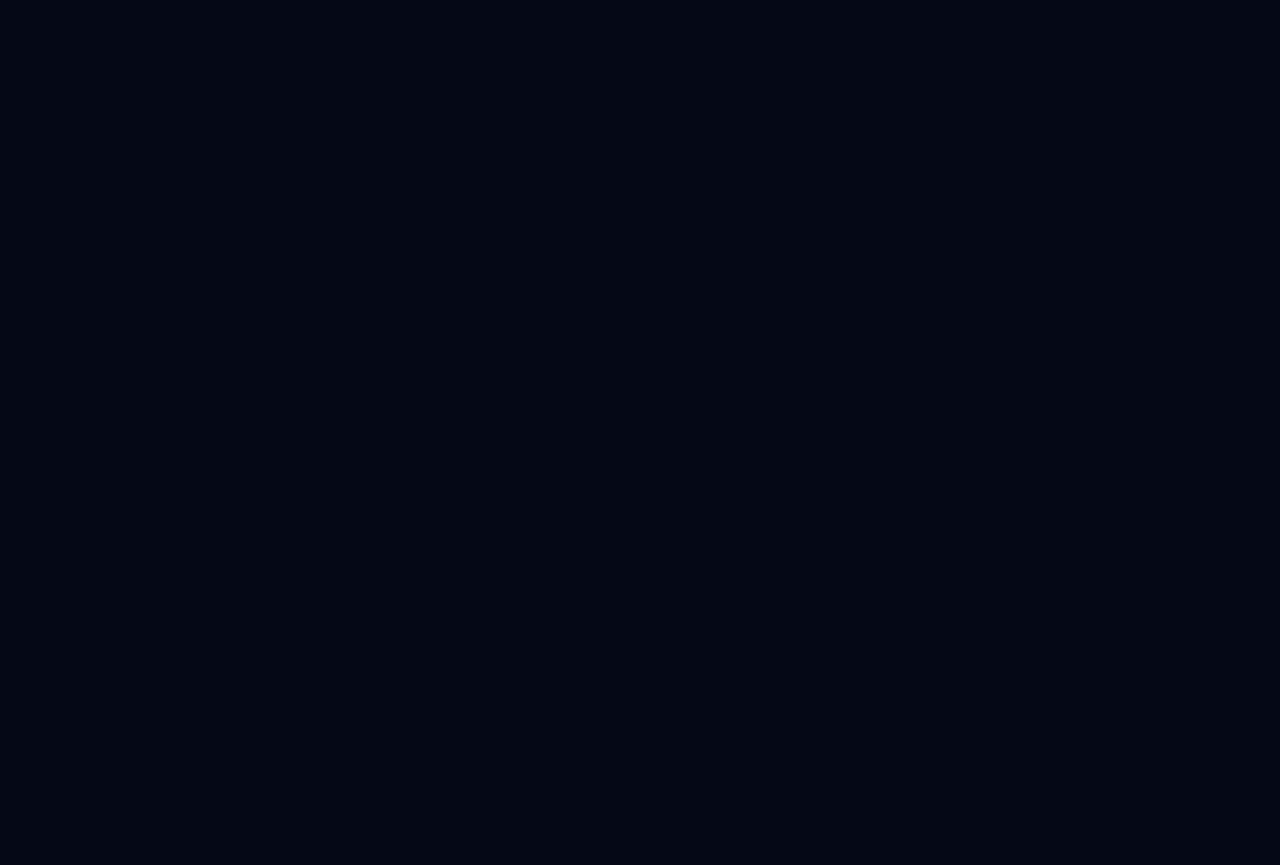
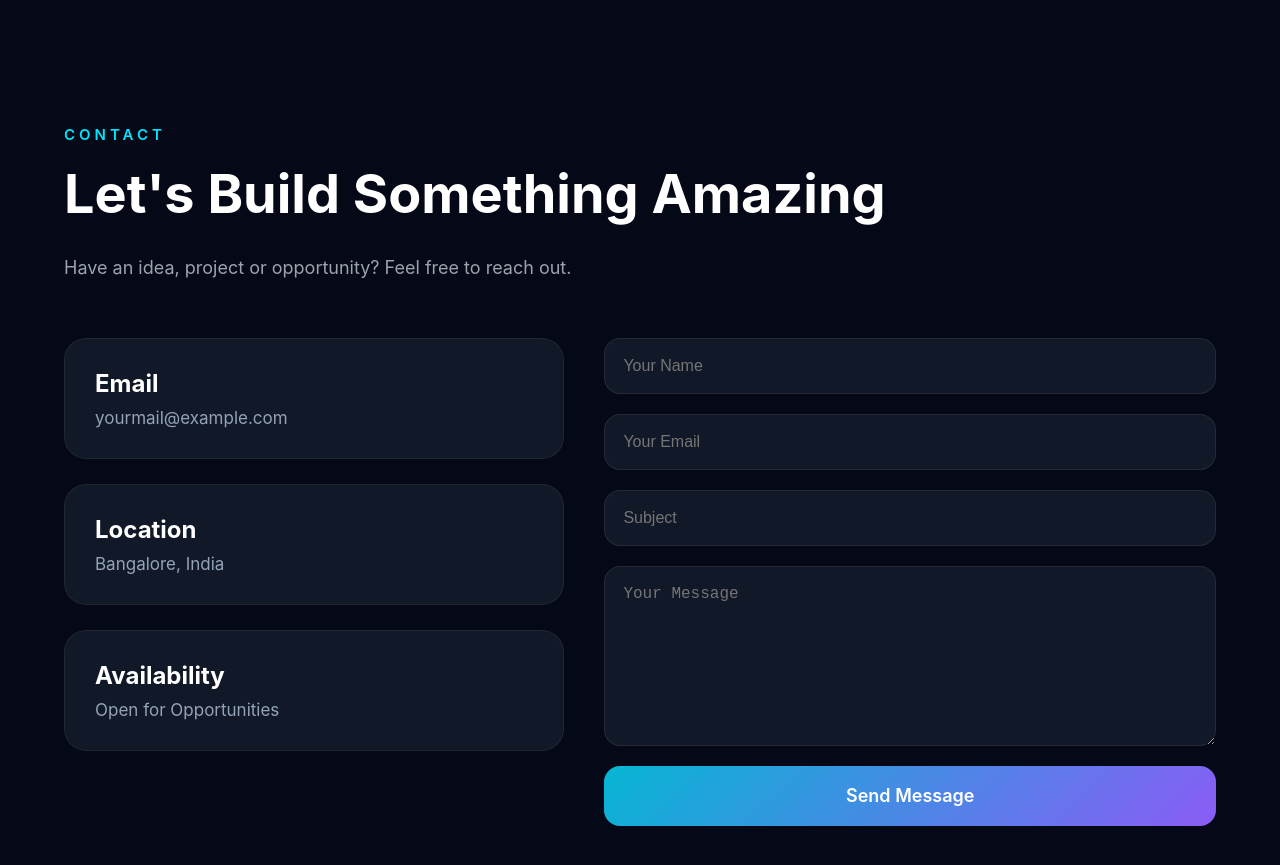
Before and after one commit to panditakshay402/akshay-os, a React (Vite) app: page / in a window 1280 px wide. Shown: the part 4920-5785 px from the top of the page. Before the commit the page ends 4925 px from the top, so only its background shows below. Built offline with nearby package versions, Linux system fonts and the light colour scheme.

Commit message:
contact added

```diff
--- a/src/App.jsx
+++ b/src/App.jsx
@@ -11,6 +11,8 @@ import Skills from "./sections/Skills/Skills";
 import Projects from "./sections/Projects/Projects";
 
 import Experience from "./sections/Experience/Experience";
+
+import Contact from "./sections/Contact/Contact";
 
 function App() {
   return (
@@ -29,6 +31,8 @@ function App() {
 
         <Experience />
 
+        <Contact />
+
       </Container>
 
     </>
--- /dev/null
+++ b/src/sections/Contact/Contact.css
@@ -0,0 +1,185 @@
+.contact{
+
+    min-height:100vh;
+
+    padding:120px 0;
+
+}
+
+.contact-description{
+
+    color:#9CA3AF;
+
+    font-size:18px;
+
+    margin-top:20px;
+
+    margin-bottom:60px;
+
+    max-width:650px;
+
+}
+
+.contact-container{
+
+    display:grid;
+
+    grid-template-columns:.9fr 1.1fr;
+
+    gap:40px;
+
+}
+
+.contact-info{
+
+    display:flex;
+
+    flex-direction:column;
+
+    gap:25px;
+
+}
+
+.info-card{
+
+    background:#111827;
+
+    border:1px solid rgba(255,255,255,.06);
+
+    border-radius:22px;
+
+    padding:30px;
+
+    transition:.35s;
+
+}
+
+.info-card:hover{
+
+    transform:translateY(-8px);
+
+    border-color:#00E5FF;
+
+}
+
+.info-card h3{
+
+    color:white;
+
+    margin-bottom:10px;
+
+    font-size:24px;
+
+}
+
+.info-card p{
+
+    color:#94A3B8;
+
+    font-size:17px;
+
+}
+
+.contact-form{
+
+    display:flex;
+
+    flex-direction:column;
+
+    gap:20px;
+
+}
+
+.contact-form input,
+
+.contact-form textarea{
+
+    width:100%;
+
+    background:#111827;
+
+    color:white;
+
+    border:1px solid rgba(255,255,255,.08);
+
+    border-radius:16px;
+
+    padding:18px;
+
+    font-size:16px;
+
+    outline:none;
+
+    transition:.3s;
+
+}
+
+.contact-form input:focus,
+
+.contact-form textarea:focus{
+
+    border-color:#00E5FF;
+
+}
+
+.contact-form textarea{
+
+    resize:vertical;
+
+    min-height:180px;
+
+}
+
+.contact-form button{
+
+    height:60px;
+
+    border:none;
+
+    border-radius:16px;
+
+    background:linear-gradient(
+        135deg,
+        #06B6D4,
+        #8B5CF6
+    );
+
+    color:white;
+
+    font-size:18px;
+
+    font-weight:600;
+
+    cursor:pointer;
+
+    transition:.35s;
+
+}
+
+.contact-form button:hover{
+
+    transform:translateY(-4px);
+
+    box-shadow:0 15px 40px rgba(0,229,255,.25);
+
+}
+
+@media(max-width:992px){
+
+    .contact-container{
+
+        grid-template-columns:1fr;
+
+    }
+
+}
+
+@media(max-width:768px){
+
+    .contact{
+
+        padding:90px 0;
+
+    }
+
+}
--- /dev/null
+++ b/src/sections/Contact/Contact.jsx
@@ -0,0 +1,93 @@
+import "./Contact.css";
+
+function Contact() {
+  return (
+    <section
+      className="contact"
+      id="contact"
+    >
+
+      <p className="section-tag">
+        CONTACT
+      </p>
+
+      <h2 className="section-title">
+        Let's Build Something Amazing
+      </h2>
+
+      <p className="contact-description">
+        Have an idea, project or opportunity?
+        Feel free to reach out.
+      </p>
+
+      <div className="contact-container">
+
+        <div className="contact-info">
+
+          <div className="info-card">
+
+            <h3>Email</h3>
+
+            <p>
+              yourmail@example.com
+            </p>
+
+          </div>
+
+          <div className="info-card">
+
+            <h3>Location</h3>
+
+            <p>
+              Bangalore, India
+            </p>
+
+          </div>
+
+          <div className="info-card">
+
+            <h3>Availability</h3>
+
+            <p>
+              Open for Opportunities
+            </p>
+
+          </div>
+
+        </div>
+
+        <form className="contact-form">
+
+          <input
+            type="text"
+            placeholder="Your Name"
+          />
+
+          <input
+            type="email"
+            placeholder="Your Email"
+          />
+
+          <input
+            type="text"
+            placeholder="Subject"
+          />
+
+          <textarea
+            rows="6"
+            placeholder="Your Message"
+          ></textarea>
+
+          <button type="submit">
+            Send Message
+          </button>
+
+        </form>
+
+      </div>
+
+    </section>
+  );
+}
+
+export default Contact;
```
